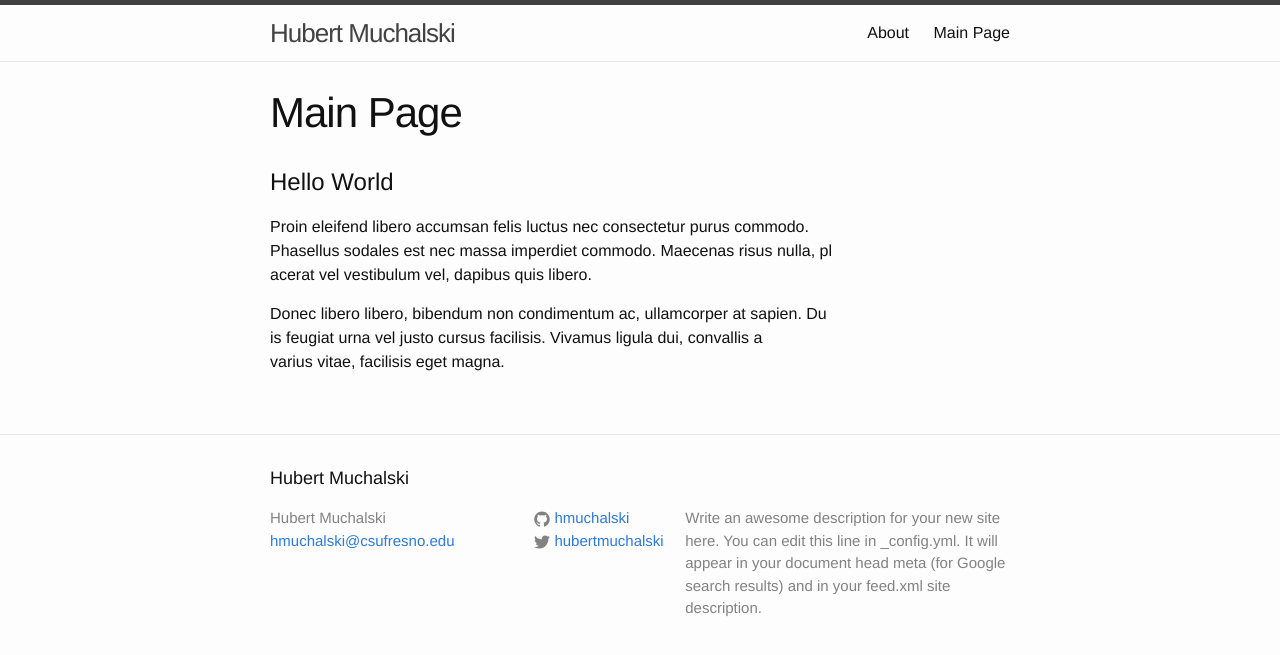
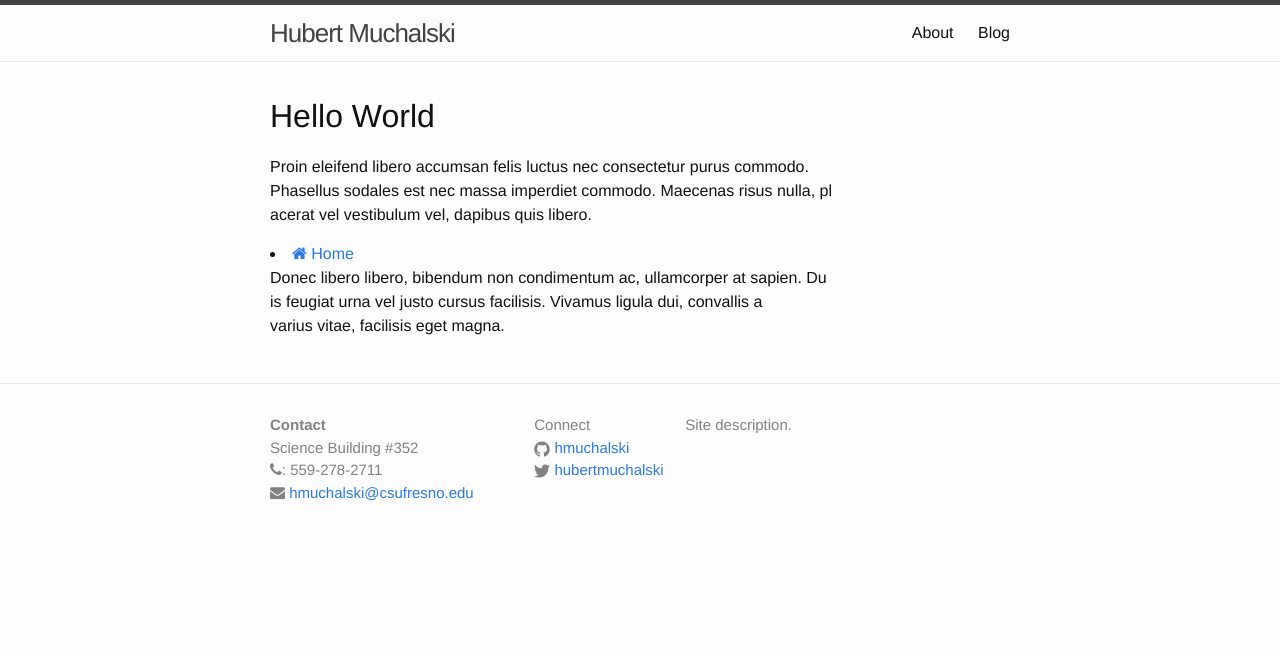
Before and after one commit to hmuchalski/hmuchalski.github.io, a Jekyll site: the page built from index.md, in a window 1280 px wide. Shown: the top 655 px of the page. Built offline with Jekyll 4.4.1, drawn with Linux system fonts in a browser that asks for light colours; nearby versions of some CDN libraries.

Commit message:
basic structure created

```diff
--- a/_config.yml
+++ b/_config.yml
@@ -1,10 +1,9 @@
 # Site settings
 title: Hubert Muchalski
 email: hmuchalski@csufresno.edu
+office_phone: 559-278-2711
 description: > # this means to ignore newlines until "baseurl:"
-  Write an awesome description for your new site here. You can edit this
-  line in _config.yml. It will appear in your document head meta (for
-  Google search results) and in your feed.xml site description.
+  Site description.
 baseurl: "" # the subpath of your site, e.g. /blog/
 url: "http://yourdomain.com" # the base hostname & protocol for your site
 twitter_username: hubertmuchalski
--- a/_includes/footer.html
+++ b/_includes/footer.html
@@ -2,18 +2,21 @@
 
   <div class="wrapper">
 
-    <h2 class="footer-heading">{{ site.title }}</h2>
+    <!--h2 class="footer-heading">{{ site.title }}</h2>-->
 
     <div class="footer-col-wrapper">
       <div class="footer-col  footer-col-1">
         <ul class="contact-list">
-          <li>{{ site.title }}</li>
-          <li><a href="mailto:{{ site.email }}">{{ site.email }}</a></li>
+          <li><b>Contact</b></li>
+		  <li> Science Building #352</li>
+		  <li><i class='fa fa-phone'></i>: {{ site.office_phone }}</li>
+		  <li><i class='fa fa-envelope'></i> <a href="mailto:{{ site.email }}">{{ site.email }}</a></li>
         </ul>
       </div>
 
       <div class="footer-col  footer-col-2">
         <ul class="social-media-list">
+	<li>Connect</li>
           {% if site.github_username %}
           <li>
             <a href="https://github.com/{{ site.github_username }}">
--- a/_layouts/default.html
+++ b/_layouts/default.html
@@ -1,5 +1,7 @@
 <!DOCTYPE html>
 <html>
+
+<link href="//maxcdn.bootstrapcdn.com/font-awesome/4.2.0/css/font-awesome.min.css" rel="stylesheet">
 
   {% include head.html %}
 
--- a/_posts/2015-07-30-welcome-to-jekyll.markdown
+++ b/_posts/2015-07-30-10-years-later.markdown
@@ -1,7 +1,7 @@
 ---
 layout: post
-title:  "Welcome to Jekyll!"
-date:   2015-07-30 13:13:43
+title:  "10 years later I have a blog, again"
+date:   2015-07-30 14:30:00
 categories: jekyll update
 ---
 You’ll find this post in your `_posts` directory. Go ahead and edit it and re-build the site to see your changes. You can rebuild the site in many different ways, but the most common way is to run `jekyll serve`, which launches a web server and auto-regenerates your site when a file is updated.
--- a/blog.html
+++ b/blog.html
@@ -1,5 +1,7 @@
 ---
 layout: default
+title: Blog
+permalink: /blog/
 ---
 
 <div class="home">
--- a/index.md
+++ b/index.md
@@ -1,7 +1,6 @@
 ---
-layout: page
-title: Main Page
-permalink: /main/
+layout: default
+permalink: /
 ---
 
 # Hello World
@@ -10,6 +9,8 @@ Proin eleifend libero accumsan felis luctus nec consectetur purus commodo. \
 Phasellus sodales est nec massa imperdiet commodo. Maecenas risus nulla, pl\
 acerat vel vestibulum vel, dapibus quis libero.
 
+<li><a href="{{ site.baseurl }}/index.html"><i class='fa fa-home'></i> Home</a></li>
+
 Donec libero libero, bibendum non condimentum ac, ullamcorper at sapien. Du\
 is feugiat urna vel justo cursus facilisis. Vivamus ligula dui, convallis a\
  varius vitae, facilisis eget magna.
```
Also changed, not shown: _drafts/draft-test.md (added, +8 -0 lines), Gemfile (line endings or trailing spaces), 4 other files.
